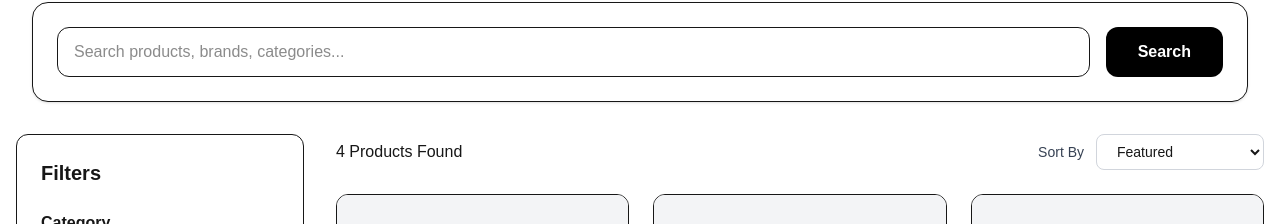
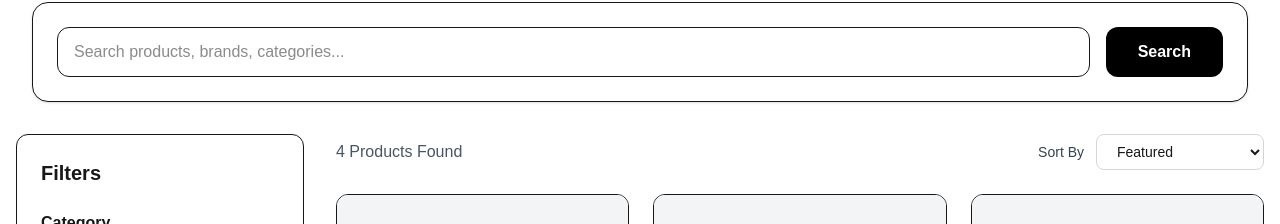
Before and after one commit to payadav142-rgb/cartigo, a Next.js app: page /products in a window 1280 px wide. Shown: the part 257-481 px from the top of the page. Built offline with nearby package versions, Linux system fonts and the light colour scheme.

Commit message:
feat: add dynamic category and brand filters

```diff
--- a/components/products/ProductsClient.tsx
+++ b/components/products/ProductsClient.tsx
@@ -20,6 +20,12 @@ export default function ProductsClient() {
     ...new Set(products.map((product) => product.category)),
   ];
 
+  // Dynamic Brands
+  const brands = [
+    "All",
+    ...new Set(products.map((product) => product.brand)),
+  ];
+
   // Search
   const {
     search,
@@ -31,6 +37,8 @@ export default function ProductsClient() {
   const {
     category,
     setCategory,
+    brand,
+    setBrand,
     filteredProducts,
   } = useProductFilter(searchedProducts);
 
@@ -58,17 +66,24 @@ export default function ProductsClient() {
       />
 
       <div className="grid gap-8 lg:grid-cols-12">
+        {/* Sidebar */}
         <aside className="lg:col-span-3">
           <FilterSidebar
             categories={categories}
+            brands={brands}
             category={category}
+            brand={brand}
             onCategoryChange={setCategory}
+            onBrandChange={setBrand}
           />
         </aside>
 
+        {/* Products */}
         <section className="lg:col-span-9">
-          <div className="mb-6 flex items-center justify-between">
-            <p>{sortedProducts.length} Products Found</p>
+          <div className="mb-6 flex flex-col items-start justify-between gap-4 md:flex-row md:items-center">
+            <p className="text-gray-600">
+              {sortedProducts.length} Products Found
+            </p>
 
             <SortDropdown
               value={sortBy}
```
